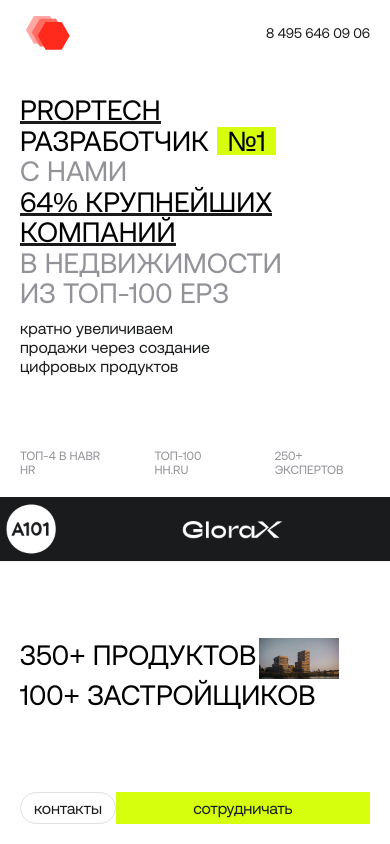
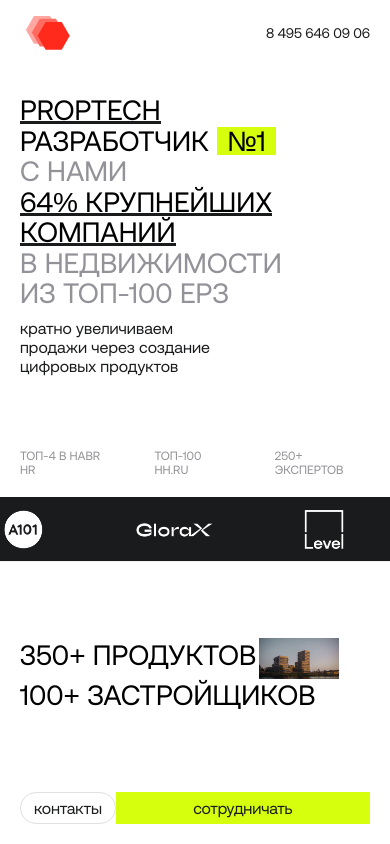
Before and after one commit to kgbop/solidstack, a Next.js app: page / in a window 390 px wide. Shown: the top 844 px of the page. Built offline with nearby package versions, Linux system fonts and the light colour scheme.

Commit message:
доработки

```diff
--- a/src/app/globals.css
+++ b/src/app/globals.css
@@ -76,7 +76,7 @@
 .animation-modal-enter-active {
   opacity: 1;
   visibility: visible;
-  transition: 300ms;
+  transition: 400ms;
 }
 .animation-modal-exit {
   opacity: 1;
@@ -85,5 +85,5 @@
 .animation-modal-exit-active {
   opacity: 0;
   visibility: hidden;
-  transition: 300ms;
+  transition: 400ms;
 }
--- a/src/components/LayoutModal/LayoutModal.tsx
+++ b/src/components/LayoutModal/LayoutModal.tsx
@@ -1,4 +1,7 @@
+"use client";
+
 import classNames from "classnames";
+import { useEffect, useState } from "react";
 
 const LayoutModal = ({
   children,
@@ -7,6 +10,12 @@ const LayoutModal = ({
   children: JSX.Element;
   closeModal?: (arg: boolean) => void;
 }) => {
+  const [active, setActive] = useState(false);
+
+  useEffect(() => {
+    setActive(true);
+  }, []);
+
   return (
     <div
       className={classNames(
@@ -19,7 +28,10 @@ const LayoutModal = ({
     >
       <div className="py-5 px-5 flex justify-end min-h-full sm:px-4">
         <div
-          className="bg-[white] px-10 p-[2rem] w-[55rem] relative"
+          className={classNames(
+            "bg-[white] px-10 p-[2rem] w-[55rem] relative duration-[400ms] origin-top-right",
+            active ? "scale-100" : "scale-0"
+          )}
           onClick={(e) => e.stopPropagation()}
         >
           {children}
--- a/src/components/Splide/Splide.tsx
+++ b/src/components/Splide/Splide.tsx
@@ -52,14 +52,14 @@ export default function Splide({ className }: { className?: string }) {
     <div
       ref={sliderRef}
       className={classNames(
-        "keen-slider h-[7.2rem] bg-[#1a1b1d] text-4xl md:h-[6.4rem]",
+        "keen-slider h-[7.2rem] bg-[#1a1b1d] text-4xl py-3 md:h-[6.4rem]",
         className
       )}
     >
       {logo.map((item, index) => (
         <div
           key={index}
-          className="animation-3 keen-slider__slide justify-center flex min-w-[200px]"
+          className="animation-3 keen-slider__slide justify-center flex min-w-[200px] lg:min-w-[170px] md:min-w-[150px]"
         >
           <img key={index} className="" src={item} alt="" />
         </div>
```
